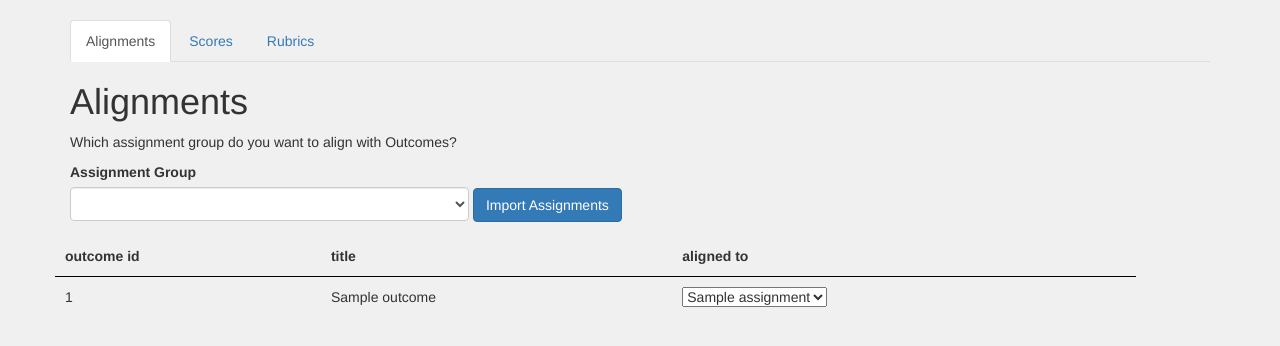
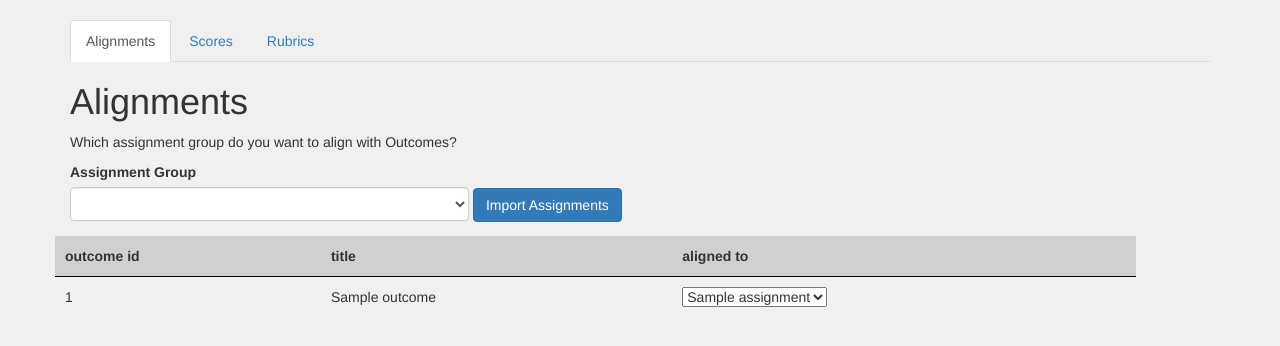
Before and after one commit to bennettscience/canvas-learning-mastery, a Flask app: template app/templates/course.html in a window 1280 px wide. Shown: the part 60-406 px from the top of the page. Run offline with Flask 2, Linux system fonts and the light colour scheme; tables that the repository leaves empty hold one stand-in row (values such as "Sample post"); the template is opened without the code that fills it: values that come from a table or form of the project are taken from there, most other values are stand-ins (such as "Sample title", 1, 10 or a date in 2020); lists and menus that the app fills with data are empty; parts of the project's set-up code (start-up, migrations or seed data) failed here and were passed over; some libraries are stand-ins or nearby versions.

Commit message:
quick fix for sticky table headers

```diff
--- a/app/static/styles/main.css
+++ b/app/static/styles/main.css
@@ -117,10 +117,12 @@ select[multiple=multiple] {
   -webkit-transition: box-shadow 0.2s;
   transition: box-shadow 0.2s;
 }
+
 select[multiple=multiple]:hover {
   border-color: #cccccc;
   box-shadow: 0 0 15px rgba(0, 0, 0, 0.2);
 }
+
 select option[disabled] {
   color: #eeeeee;
   text-shadow: none;
@@ -221,6 +223,7 @@ input[type=submit]::after {
 table {
   width: 100%;
   overflow: auto;
+  position: relative;
 }
 
 #scores {
@@ -230,7 +233,11 @@ table {
 th {
   text-align: left;
   border-bottom: 1px solid black;
+  position: sticky;
+  top: 0;
+  background-color: #d0d0d0;
 }
+
 td,
 th {
   padding: 10px;
```
